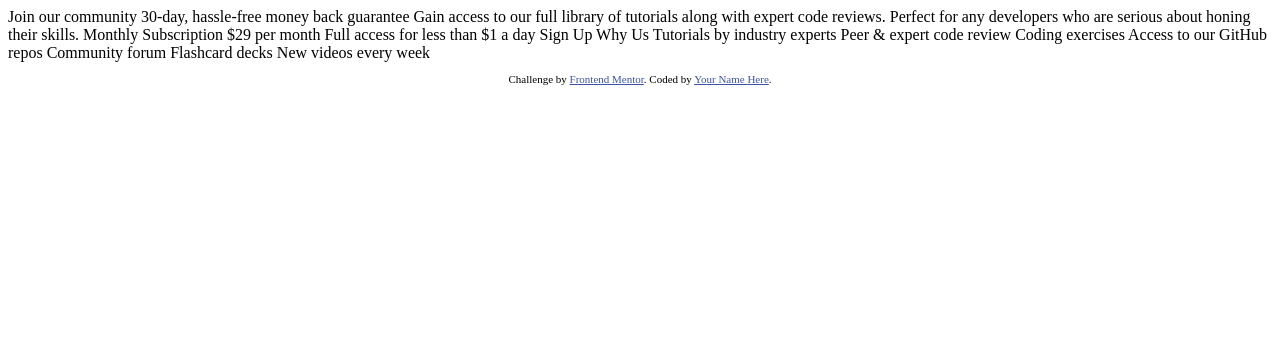
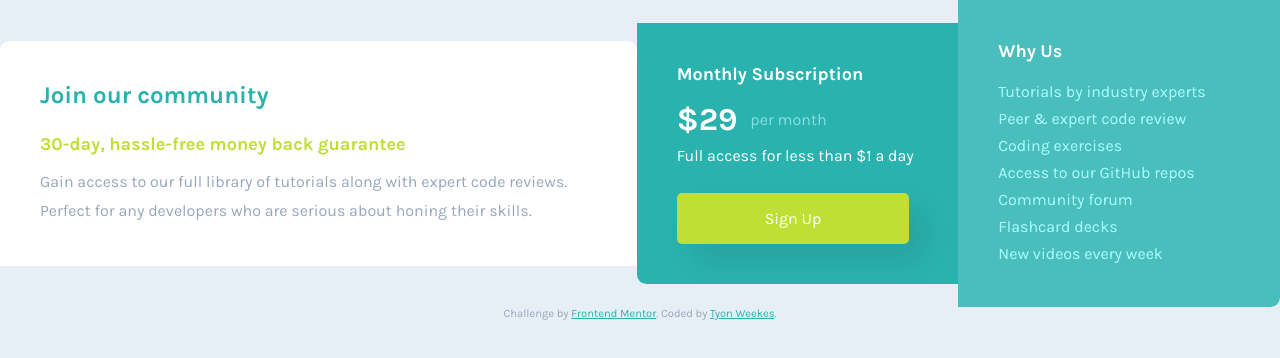
Before and after one commit to tyonweekes/single-price-grid-component-master, a plain HTML site: page index.html in a window 1280 px wide. Drawn offline with Linux system fonts and the light colour scheme.

Commit message:
More changes.

```diff
--- a/index.html
+++ b/index.html
@@ -2,48 +2,47 @@
 <html lang="en">
 <head>
   <meta charset="UTF-8">
-  <meta name="viewport" content="width=device-width, initial-scale=1.0"> <!-- displays site properly based on user's device -->
-
+  <meta name="viewport" content="width=device-width, initial-scale=1.0">
   <link rel="icon" type="image/png" sizes="32x32" href="./images/favicon-32x32.png">
-
   <title>Frontend Mentor | Single Price Grid Component</title>
-
-  <!-- Feel free to remove these styles or customise in your own stylesheet 👍 -->
-  <style>
-    .attribution { font-size: 11px; text-align: center; }
-    .attribution a { color: hsl(228, 45%, 44%); }
-  </style>
+  <link rel="stylesheet" href="./style.css">
+  <link rel="preconnect" href="https://fonts.googleapis.com">
+  <link rel="preconnect" href="https://fonts.gstatic.com" crossorigin>
+  <link href="https://fonts.googleapis.com/css2?family=Karla:wght@400;700&display=swap" rel="stylesheet">
 </head>
 <body>
-  Join our community
-
-  30-day, hassle-free money back guarantee
-
-  Gain access to our full library of tutorials along with expert code reviews.
-  Perfect for any developers who are serious about honing their skills.
-
-  Monthly Subscription
-
-  &dollar;29 per month
-
-  Full access for less than &dollar;1 a day
-
-  Sign Up
-
-  Why Us
-
-  Tutorials by industry experts
-  Peer &amp; expert code review
-  Coding exercises
-  Access to our GitHub repos
-  Community forum
-  Flashcard decks
-  New videos every week
-
+  <main class="main-container">
+    <section class="box-one">
+      <h1>Join our community</h1>
+      <h2>30-day, hassle-free money back guarantee</h2>
+      <p>
+        Gain access to our full library of tutorials along with expert code reviews.<br>
+        Perfect for any developers who are serious about honing their skills.
+      </p>
+    </section>
+    <section class="box-two">
+      <h2>Monthly Subscription</h2>
+      <p class="price-per-month"><span id="price">&dollar;29</span><span id="per-month"> per month</span></p>
+      <p id="box-two-description">Full access for less than &dollar;1 a day</p>
+      <button>Sign Up</button>
+    </section>
+    <section class="box-three">
+      <h2>Why Us</h2>
+      <ul>
+        <li>Tutorials by industry experts</li>
+        <li>Peer &amp; expert code review</li>
+        <li>Coding exercises</li>
+        <li>Access to our GitHub repos</li>
+        <li>Community forum</li>
+        <li>Flashcard decks</li>
+        <li>New videos every week</li>
+      </ul>
+    </section>
+  </main>
   <footer>
     <p class="attribution">
       Challenge by <a href="https://www.frontendmentor.io?ref=challenge" target="_blank">Frontend Mentor</a>.
-      Coded by <a href="#">Your Name Here</a>.
+      Coded by <a href="https://www.tyonweekes.com">Tyon Weekes</a>.
     </p>
   </footer>
 </body>
--- /dev/null
+++ b/style.css
@@ -0,0 +1,148 @@
+/* General */
+* {
+	margin: 0;
+	padding: 0;
+	box-sizing: border-box;
+}
+
+:root {
+    --lightest-cyan: #acfdff;
+    --very-light-cyan: #85e0e1;
+    --light-cyan: #4abebd;
+    --cyan: hsl(179, 62%, 43%);
+    --bright-yellow: hsl(71, 73%, 54%);
+    --light-gray: hsl(204, 43%, 93%);
+    --grayish-blue: hsl(218, 22%, 67%);
+}
+
+body {
+    background-color: var(--light-gray);
+}
+
+h1 {
+    font-family: 'Karla', sans-serif;
+    font-weight: 700;
+    color: var(--cyan);
+    padding-bottom: 1.5rem;
+    font-size: 1.5rem;
+}
+
+h2 {
+    font-family: 'Karla', sans-serif;
+    font-weight: 700;
+    font-size: 1.13rem;
+}
+
+.main-container {
+    /* width: 43rem; */
+    /* min-height: 100vh; */
+    display: flex;
+    /* flex-wrap: wrap; */
+    justify-content: center;
+    align-items: center;
+}
+
+/* Box 1 */
+.box-one h2 {
+    color: var(--bright-yellow);
+    padding-bottom: 0.8rem;
+}
+
+.box-one p {
+    font-family: 'Karla', sans-serif;
+    font-weight: 400;
+    font-size: 1rem;
+    color: var(--grayish-blue);
+    line-height: 1.8rem;
+}
+
+.box-one {
+    background-color: white;
+    padding: 40px;
+    border-radius: 0.6rem 0.6rem 0 0;
+    width: 43rem;
+}
+
+/* Box 2 */
+.price-per-month {
+    display: flex;
+    align-items: center;
+    padding-bottom: 0.5rem;
+}
+.box-two button {
+    background-color: var(--bright-yellow);
+    font-family: 'Karla', sans-serif;
+    font-weight: 400;
+    font-size: 1rem;
+    color: white;
+    padding: 1rem 5.5rem 1rem 5.5rem;
+    border-style: none;
+    border-radius: 5px;
+    box-shadow: 1rem 1rem 2rem rgba(0, 0, 0, 0.09);
+}
+
+#price {
+    font-size: 2rem;
+    font-weight: 700;
+    padding-right: 0.8rem;
+}
+
+#per-month {
+    color: var(--very-light-cyan);
+}
+
+.box-two h2, .box-three h2 {
+    color: white;
+    padding-bottom: 1rem;
+}
+
+.box-two p {
+    font-family: 'Karla', sans-serif;
+    font-weight: 400;
+    font-size: 1rem;
+    color: white;
+}
+
+#box-two-description {
+    padding-bottom: 1.8rem;
+}
+
+.box-two {
+    background-color: var(--cyan);
+    padding: 40px;
+    border-radius: 0 0 0 0.6rem;
+    width: 21.5rem;
+}
+
+/* Box 3 */
+.box-three ul {
+    list-style-type: none;
+}
+
+.box-three li {
+    font-family: 'Karla', sans-serif;
+    font-weight: 400;
+    font-size: 1rem;
+    color: var(--lightest-cyan);
+    padding: 0.25rem 0 0.25rem 0;
+}
+
+.box-three {
+    background-color: var(--light-cyan);
+    padding: 40px;
+    border-radius: 0 0 0.6rem 0;
+    width: 21.5rem;
+}
+
+/* Attribution */
+.attribution {
+    font-family: 'Karla', sans-serif;
+    font-weight: 400;
+    font-size: 0.7rem;
+    text-align: center;
+    color: var(--grayish-blue);
+}
+
+.attribution a {
+    color: var(--cyan);
+}
```
